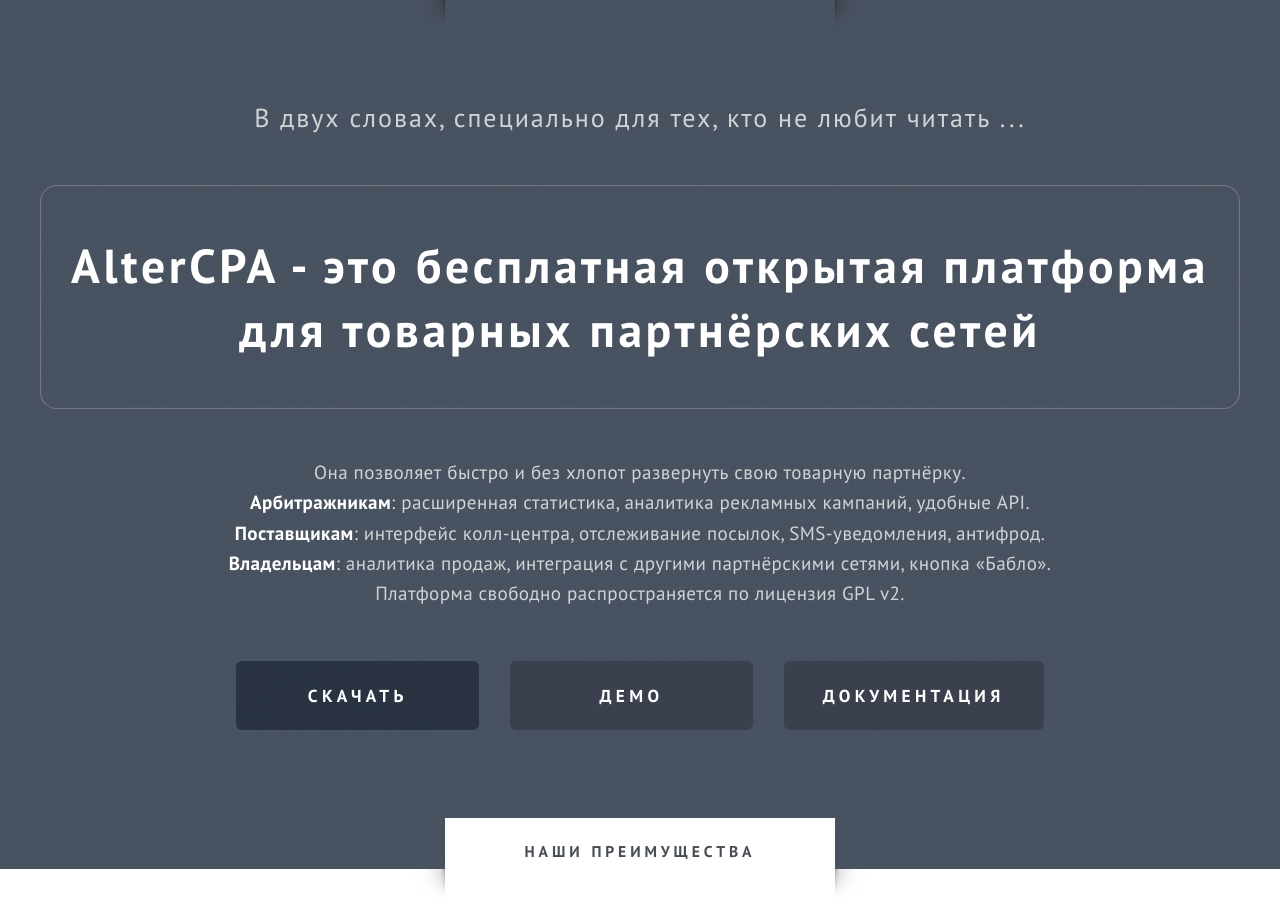
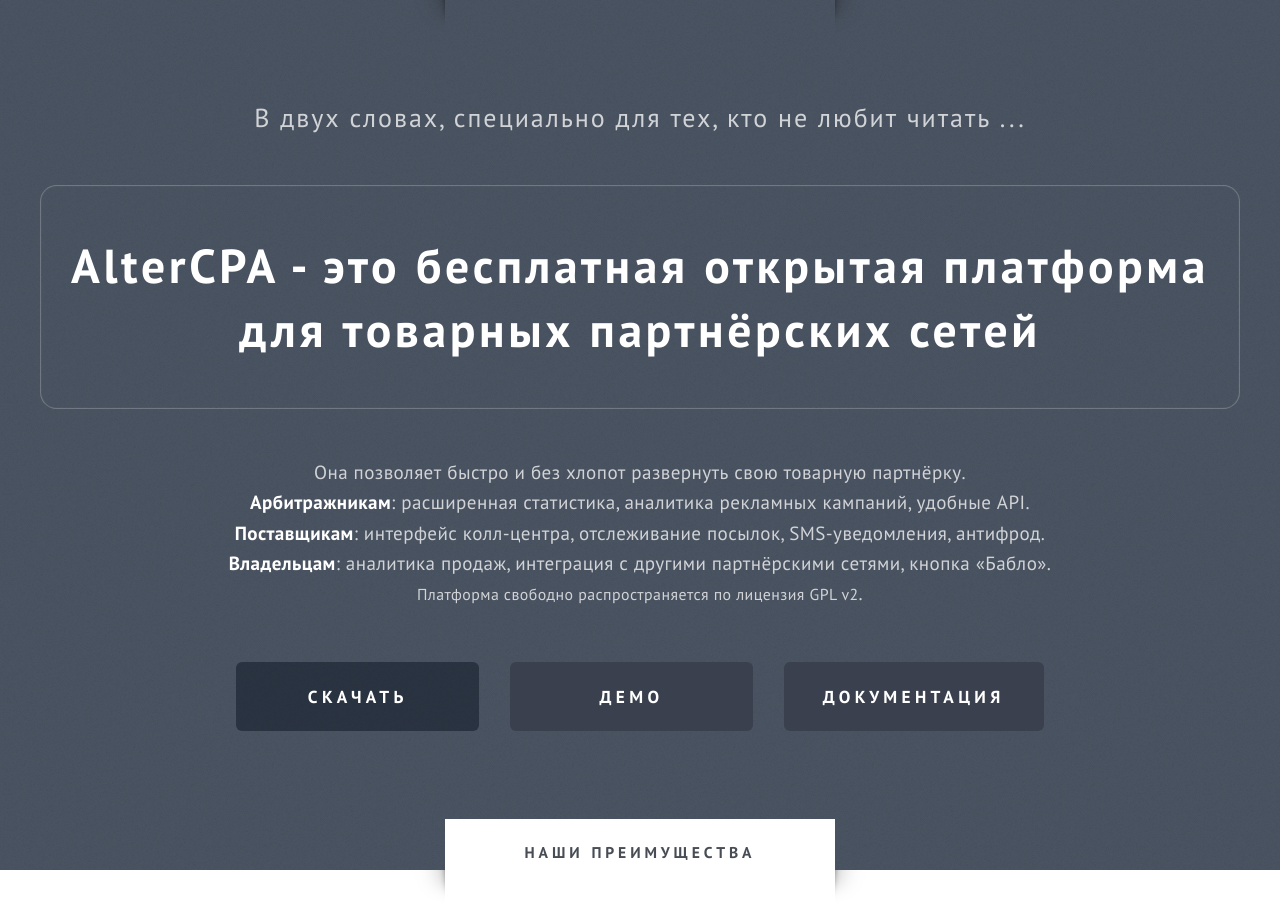
Before and after one commit to Epem/altercpa, a PHP site: page / in a window 1280 px wide. Shown: the part 417-1327 px from the top of the page. Run offline with PHP 8.4, Linux system fonts and the light colour scheme.

Commit message:
Update main.css

```diff
--- a/assets/css/main.css
+++ b/assets/css/main.css
@@ -1,4 +1,4 @@
-@import url(https://fonts.googleapis.com/css?family=PT+Sans:400,400italic,700,700italic&subset=latin,cyrillic);@import url("font-awesome.min.css");html, body, div, span, applet, object, iframe, h1, h2, h3, h4, h5, h6, p, blockquote, pre, a, abbr, acronym, address, big, cite, code, del, dfn, em, img, ins, kbd, q, s, samp, small, strike, strong, sub, sup, tt, var, b, u, i, center, dl, dt, dd, ol, ul, li, fieldset, form, label, legend, table, caption, tbody, tfoot, thead, tr, th, td, article, aside, canvas, details, embed, figure, figcaption, footer, header, hgroup, menu, nav, output, ruby, section, summary, time, mark, audio, video{margin:0;padding:0;border:0;font-size:100%;font:inherit;vertical-align:baseline;}
+@import url(https://fonts.googleapis.com/css?family=PT+Sans:400,700&subset=latin,cyrillic);@import url("font-awesome.min.css");html, body, div, span, applet, object, iframe, h1, h2, h3, h4, h5, h6, p, blockquote, pre, a, abbr, acronym, address, big, cite, code, del, dfn, em, img, ins, kbd, q, s, samp, small, strike, strong, sub, sup, tt, var, b, u, i, center, dl, dt, dd, ol, ul, li, fieldset, form, label, legend, table, caption, tbody, tfoot, thead, tr, th, td, article, aside, canvas, details, embed, figure, figcaption, footer, header, hgroup, menu, nav, output, ruby, section, summary, time, mark, audio, video{margin:0;padding:0;border:0;font-size:100%;font:inherit;vertical-align:baseline;}
 article, aside, details, figcaption, figure, footer, header, hgroup, menu, nav, section{display:block;}
 body{line-height:1;}
 ol, ul{list-style:none;}
@@ -271,6 +271,7 @@
 a{-moz-transition:color .25s ease-in-out;-webkit-transition:color .25s ease-in-out;-ms-transition:color .25s ease-in-out;transition:color .25s ease-in-out;text-decoration:underline;color:#717479;}
 a:hover{text-decoration:none;}
 strong, b{font-weight:700;color:#484d55;}
+small{font-size:smaller;}
 blockquote{border-left:solid 0.5em #ddd;padding:1em 0 1em 2em;font-style:italic;}
 em, i{font-style:italic;}
 hr{border:0;border-top:solid 1px #ddd;}
```
